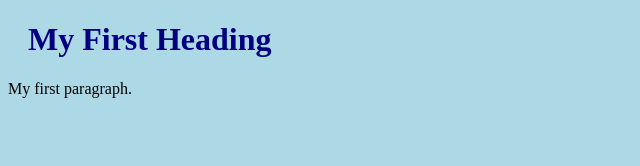
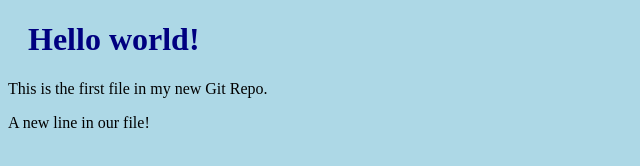
Before and after one commit to Slp007/hello-world, a plain HTML site: page index.html in a window 1280 px wide. Shown: the whole page, without its empty margins (0-640 px from the left). Drawn offline with Linux system fonts and the light colour scheme.

Commit message:
updated index.html with a new line

```diff
--- a/index.html
+++ b/index.html
@@ -2,13 +2,13 @@
 <html>
 <head>
 <title>Hello World!</title>
-<link rel = "stylesheet" href = "bluestyle.css">
+<link rel="stylesheet" href="bluestyle.css">
 </head>
 <body>
 
-<h1>My First Heading</h1>
-
-<p>My first paragraph.</p>
+<h1>Hello world!</h1>
+<p>This is the first file in my new Git Repo.</p>
+<p>A new line in our file!</p>
 
 </body>
 </html>
```
